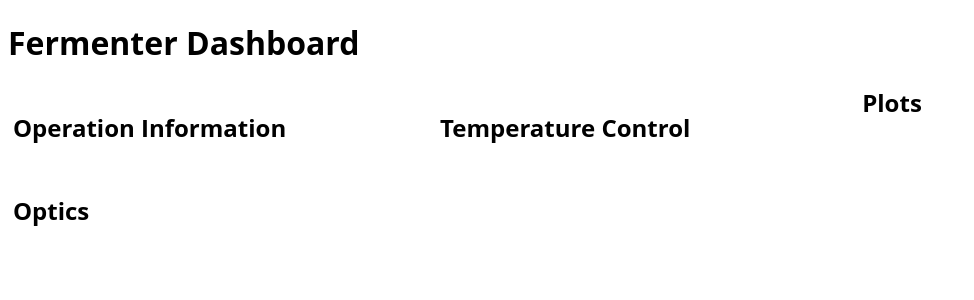
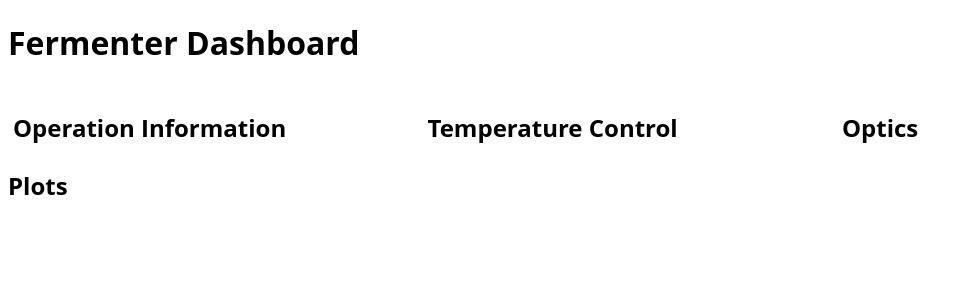
Before and after one commit to ethanjli/fermentor, a Flask app: page / in a window 1280 px wide. Shown: the top 300 px of the page, without its empty margins (0-974 px from the left). Run offline with Flask 2, Linux system fonts and the light colour scheme; some libraries are stand-ins or nearby versions.

Commit message:
Fixing a few formatting things.

```diff
--- a/static/client.js
+++ b/static/client.js
@@ -8,7 +8,9 @@ function duty_cycle_to_percent(duty_cycle) {
 
 // Strings
 function time_text(data) {
-  return "Updated " + data[0] + ".";
+  if (data) {
+    return "Updated " + data[0] + ".";
+  }
 }
 function start_text(data) {
   if (data) {
--- a/static/style.css
+++ b/static/style.css
@@ -15,7 +15,7 @@ p {
 }
 
 .info_container {
-  width: 33%;
+  width: 32%;
   float: left;
   padding: 5px 5px;
 }
```
